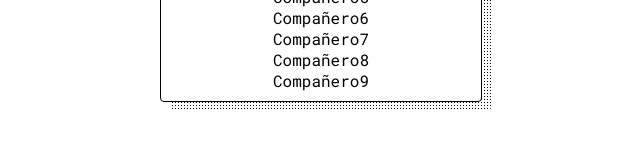
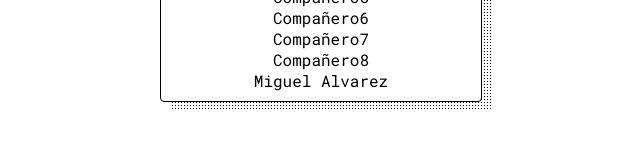
Before and after one commit to cdtello/testG104, a plain HTML site: page index.html in a window 1280 px wide. Shown: the part 373-514 px from the top of the page, 319-959 px from the left. Drawn offline with nearby package versions, Linux system fonts and the light colour scheme.

Commit message:
Cambios Miguel

```diff
--- a/index.html
+++ b/index.html
@@ -30,7 +30,7 @@
         <div data-poke-stats class="poke-stats">Compañero6</div>
         <div data-poke-stats class="poke-stats">Compañero7</div>
         <div data-poke-stats class="poke-stats">Compañero8</div>
-        <div data-poke-stats class="poke-stats">Compañero9</div>
+        <div data-poke-stats class="poke-stats">Miguel Alvarez</div>
     </div>
 </body>
 </html>
```
